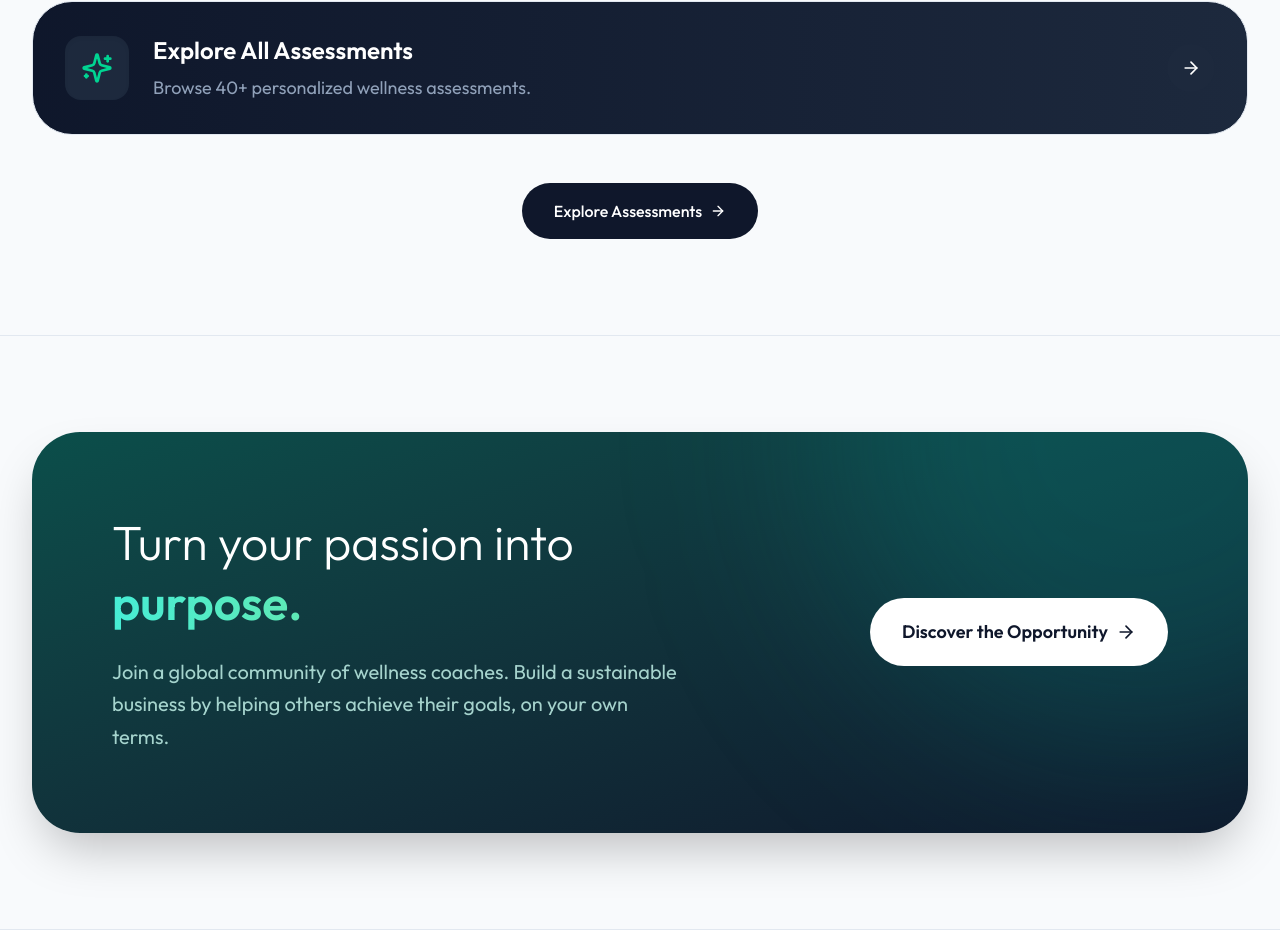
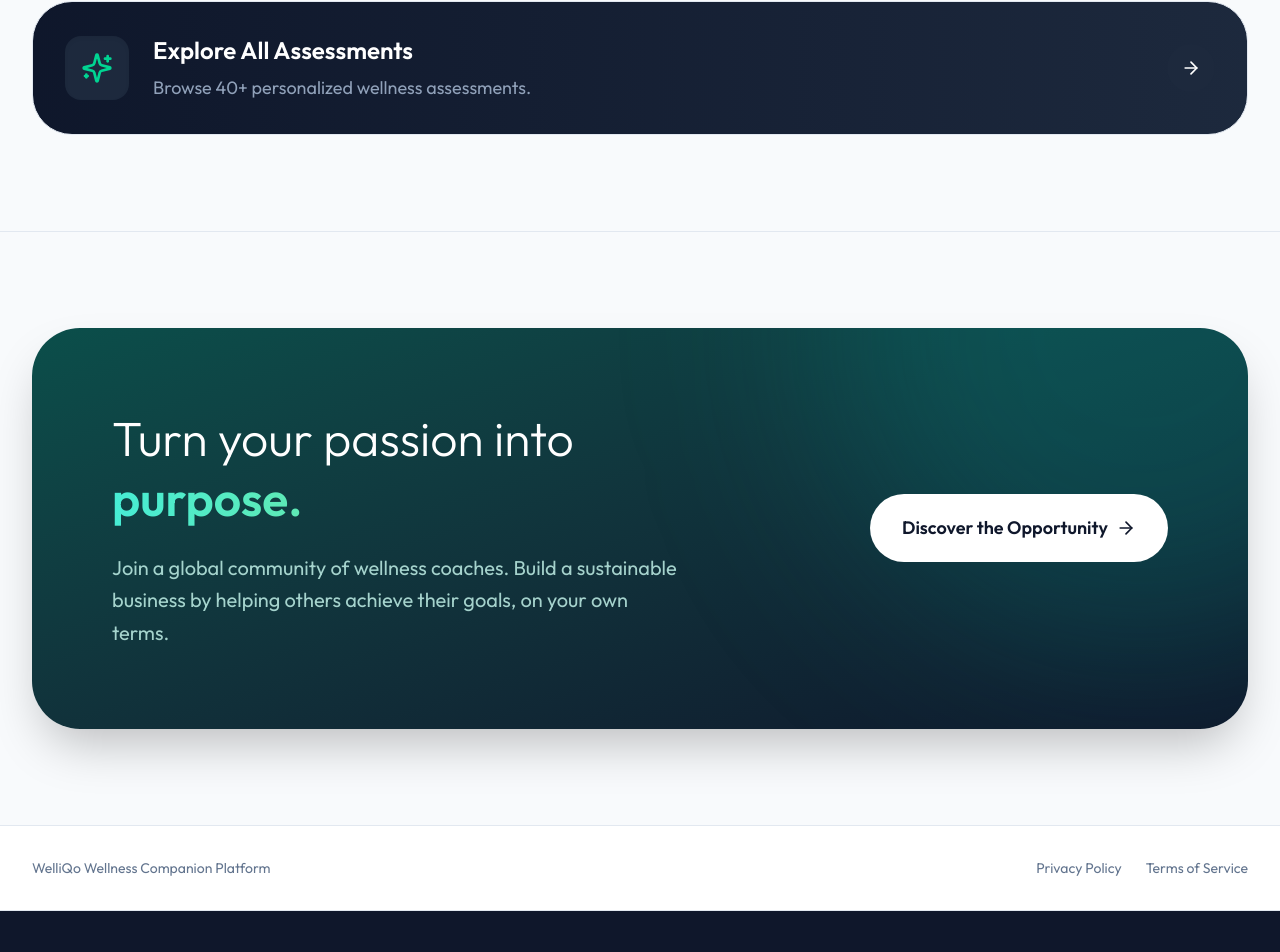
Before and after one commit to veeiq/WelliQo, a Next.js app in the folder apps/web/: page / in a window 1280 px wide. Shown: the part 2339-3291 px from the top of the page. Built offline with nearby package versions, Linux system fonts and the light colour scheme.

Commit message:
content: remove small explore assessments button

```diff
--- a/apps/web/src/app/(main)/page.tsx
+++ b/apps/web/src/app/(main)/page.tsx
@@ -188,15 +188,7 @@ export default function HomePage() {
           </Link>
         </div>
 
-        <div className="mt-12 text-center">
-          <Link
-            href="/assessment"
-            className="inline-flex items-center justify-center rounded-full bg-slate-900 dark:bg-slate-50 px-8 py-4 text-base font-medium text-white dark:text-slate-900 transition-all hover:bg-emerald-600 dark:hover:bg-emerald-400"
-          >
-            Explore Assessments
-            <ArrowRight className="ml-2 h-4 w-4" />
-          </Link>
-        </div>
+
       </section>
 
       {/* 5. THE BUSINESS OPPORTUNITY (Footer CTA) */}
```
